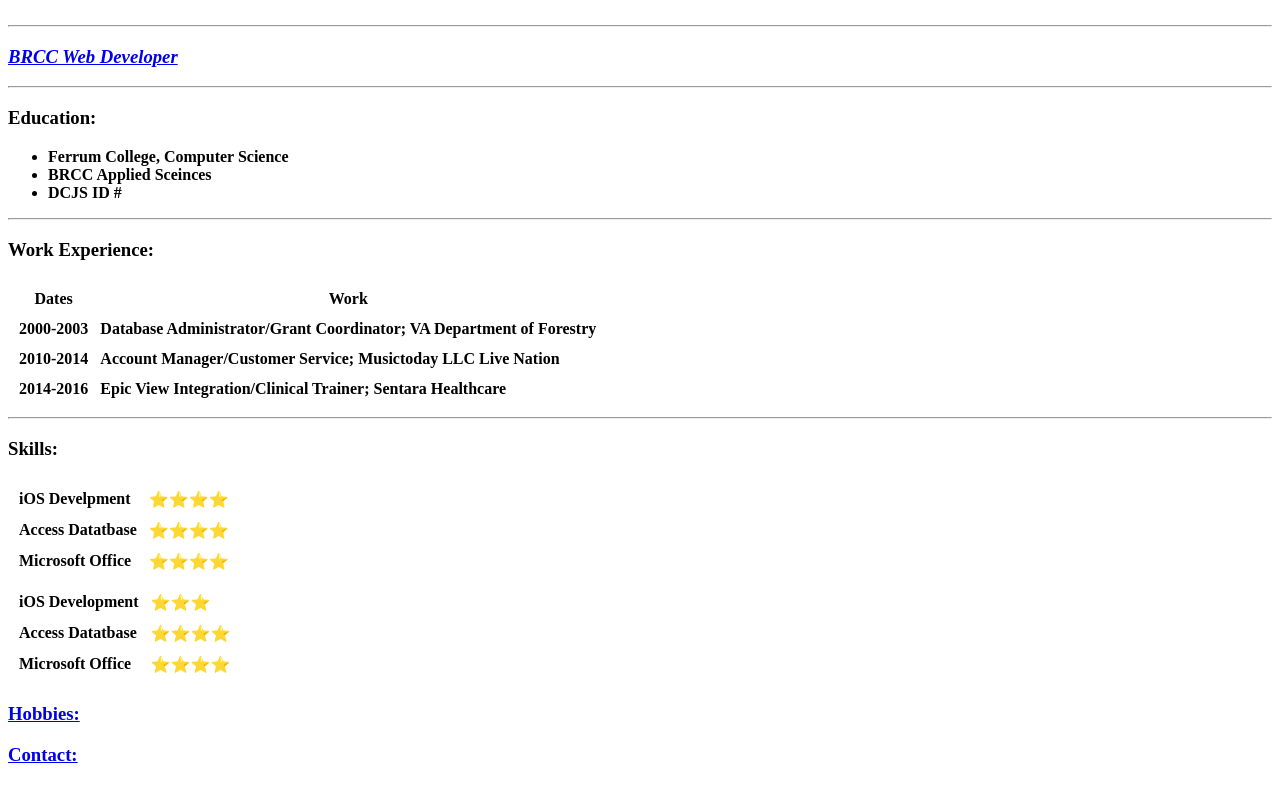
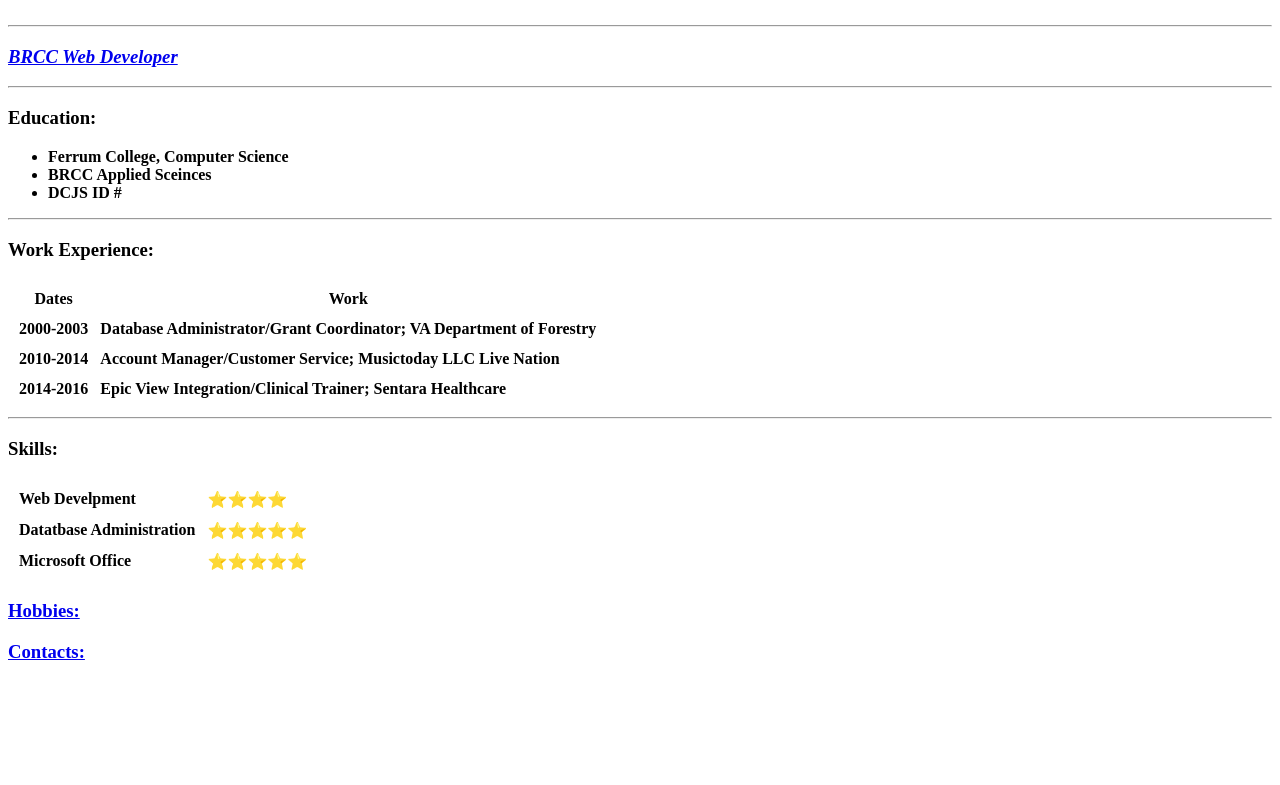
Before and after one commit to sfarrar0003/CV, a plain HTML site: page index.html in a window 1280 px wide. Shown: the part 337-1122 px from the top of the page. After the commit the page ends 1019 px from the top, so only its background shows below. Drawn offline with Linux system fonts and the light colour scheme.

Commit message:
Add files via upload

```diff
--- a/index.html
+++ b/index.html
@@ -61,37 +61,22 @@
     <h3>Skills:</h3>
     <table cellspacing="10">
       <tr>
-        <td>iOS Develpment</td>
+        <td>Web Develpment</td>
         <td>⭐⭐⭐⭐</td>
       </tr>
       <tr>
-        <td>Access Datatbase</td>
-        <td>⭐⭐⭐⭐</td>
+        <td>Datatbase Administration</td>
+        <td>⭐⭐⭐⭐⭐</td>
       </tr>
       <tr>
         <td>Microsoft Office</td>
-        <td>⭐⭐⭐⭐</td>
-      </tr>
-    </table>
-
-    <table cellspacing="10">
-      <tr>
-        <td>iOS Development</td>
-        <td>⭐⭐⭐</td>
-      </tr>
-      <tr>
-        <td>Access Datatbase</td>
-        <td>⭐⭐⭐⭐</td>
-      </tr>
-      <tr>
-        <td>Microsoft Office</td>
-        <td>⭐⭐⭐⭐</td>
+        <td>⭐⭐⭐⭐⭐</td>
       </tr>
     </table>
 
 
     <h3><a href="hobbies.html">Hobbies:</a></h3>
-    <h3><a href="contacts.html">Contact:</a></h3>
+    <h3><a href="contacts.html">Contacts:</a></h3>
 
 
 
```
